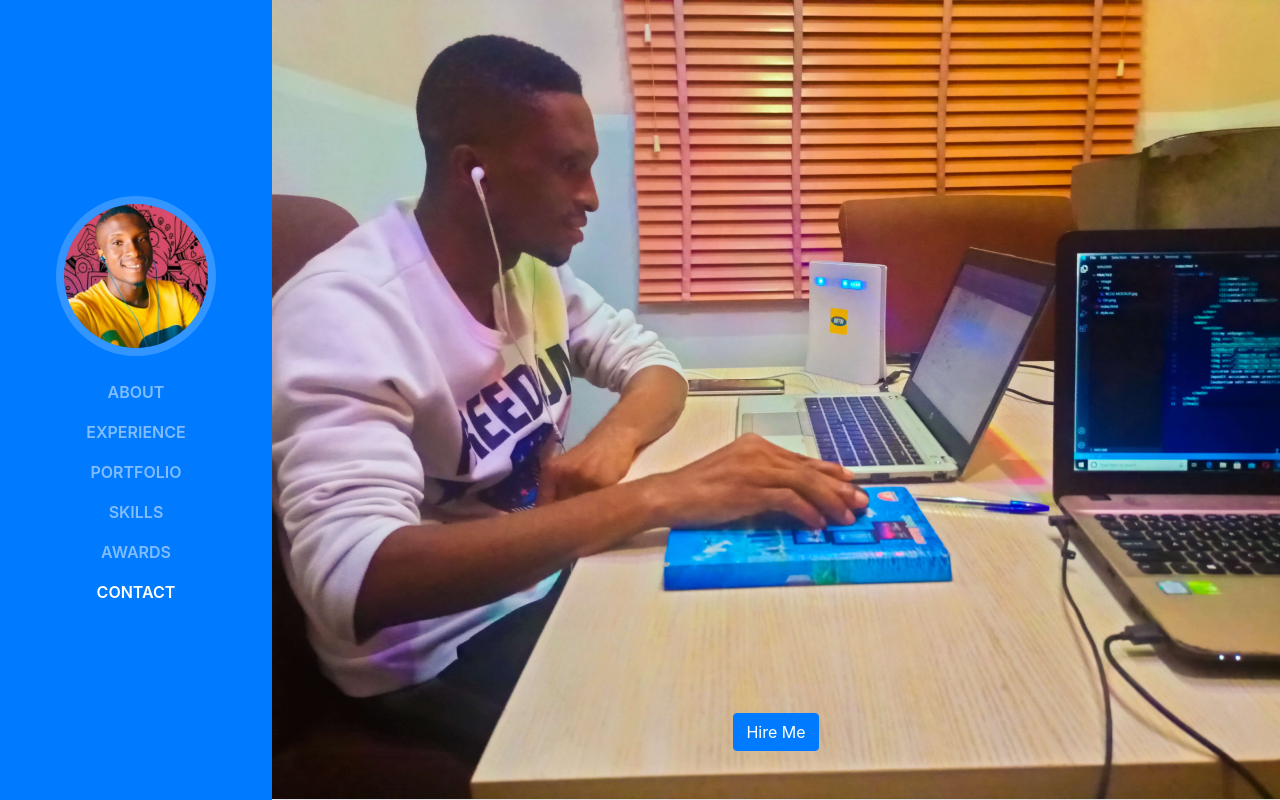
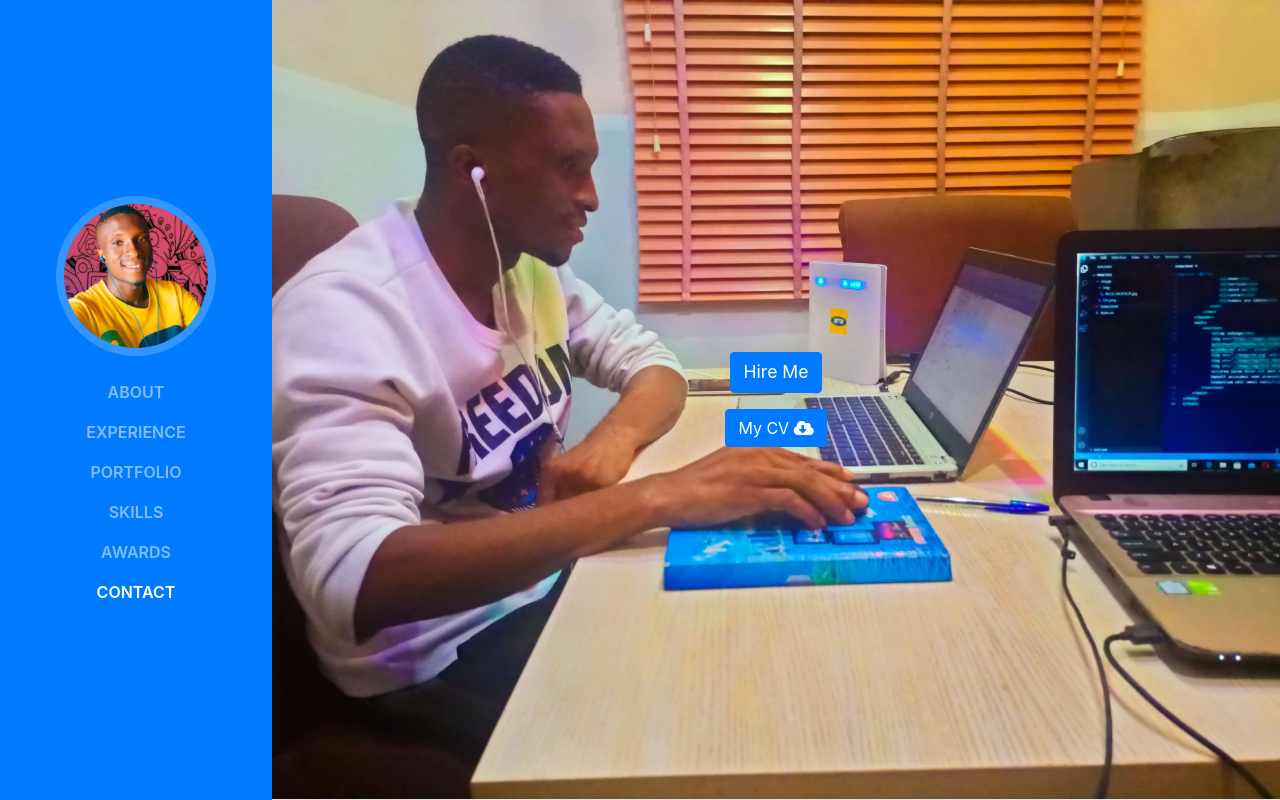
Before and after one commit to Melford-D/melfordbirakor, a website with bundled scripts: page index.html in a window 1280 px wide. Shown: the top 800 px of the page. Built offline with nearby package versions, Linux system fonts and the light colour scheme; a web font is replaced by a local one.

Commit message:
added download button for my CV

```diff
--- a/css/style.css
+++ b/css/style.css
@@ -271,9 +271,12 @@ a:active {
 .info-container{
     display: flex;
     flex-direction: column;
-    justify-content: flex-end;
+    justify-content: center;
     align-items: center;
     width: 100%;
+}
+.info-container button {
+    font-size: 1.1rem;
 }
 .last-item:last-child{
     position: absolute;
--- a/index.html
+++ b/index.html
@@ -122,7 +122,11 @@
         </div>
       </div>
       <div class="info-container">
-        <button class="btn btn-primary" onclick="on()">Hire Me</button>
+        <button class="btn btn-primary mb-3" onclick="on()">Hire Me</button>
+          <a class="btn btn-primary" href="./doc/Melford-B-Birakor-CV.pdf" download="Melford-B-Birakor.pdf" target="_blank" rel="noopener noreferrer" type="application/octet-stream">
+          My CV
+          <i class="fas fa-cloud-download-alt"></i>
+          </a>
       </div>
     </section>
 
```
Also changed, not shown: 1 other file.
